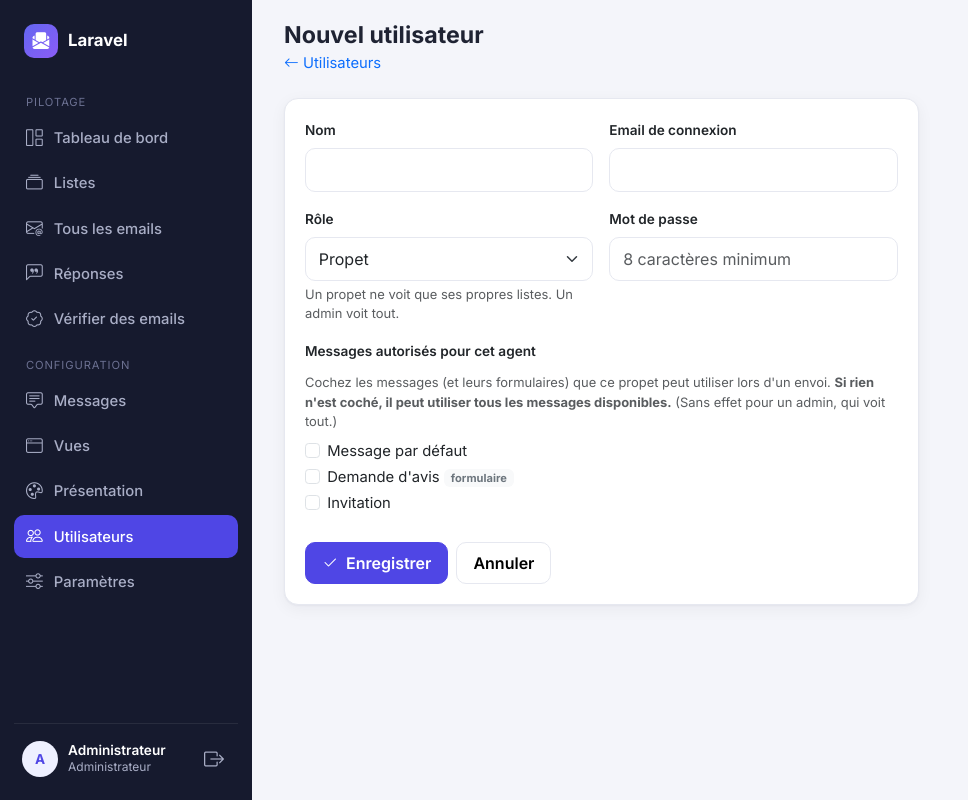
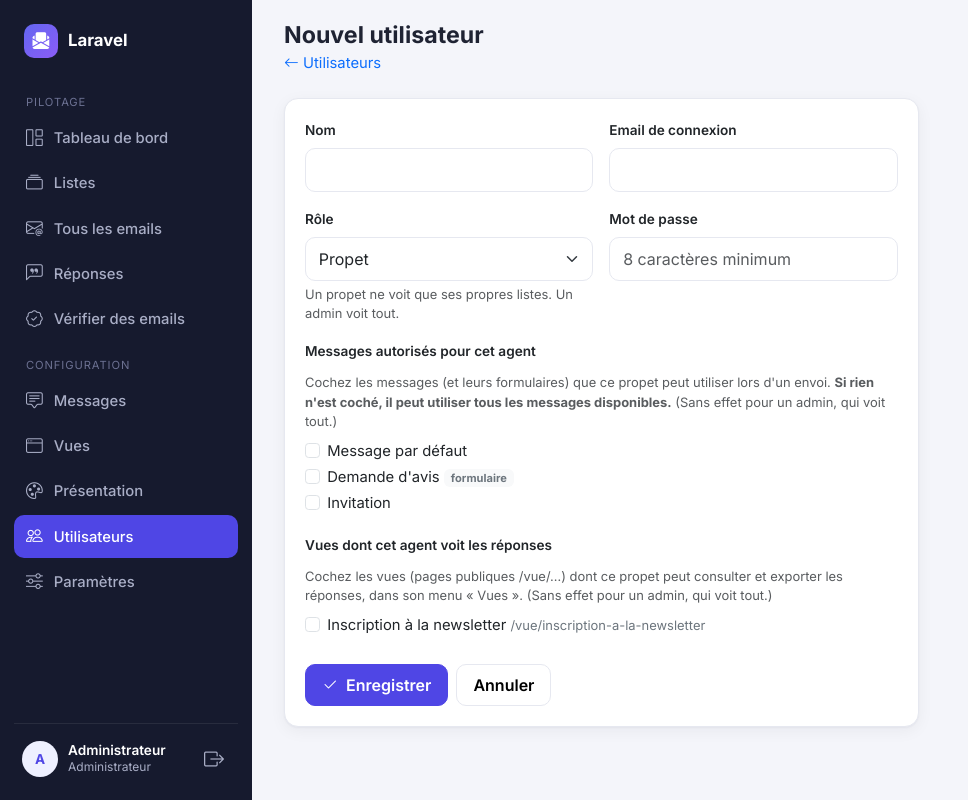
Before and after one commit to hurnt8/Ian-Dale, a Laravel app: page /admin/utilisateurs/create in a window 1280 px wide. Shown: the whole page, without its empty margins (0-968 px from the left). Run offline with Laravel 12, Linux system fonts and the light colour scheme; a user stored in the database is signed in; data comes from the database, SQL or seed files in the repository; tables that the repository leaves empty hold one stand-in row (values such as "Sample post"); some libraries are stand-ins or nearby versions; some web fonts are replaced.

Commit message:
mise aa jour

```diff
--- a/mailer-app/app/Http/Controllers/Admin/UserController.php
+++ b/mailer-app/app/Http/Controllers/Admin/UserController.php
@@ -5,6 +5,7 @@ namespace App\Http\Controllers\Admin;
 use App\Enums\Role;
 use App\Http\Controllers\Controller;
 use App\Models\MessageTemplate;
+use App\Models\Page;
 use App\Models\User;
 use Illuminate\Http\RedirectResponse;
 use Illuminate\Http\Request;
@@ -25,6 +26,8 @@ class UserController extends Controller
             'user' => new User(['role' => Role::Propet, 'is_active' => true]),
             'templates' => MessageTemplate::available()->get(),
             'assigned' => [],
+            'pages' => Page::orderByDesc('id')->get(),
+            'assignedPages' => [],
         ]);
     }
 
@@ -37,10 +40,13 @@ class UserController extends Controller
             'password' => ['required', Password::min(8)],
             'templates' => ['sometimes', 'array'],
             'templates.*' => ['integer', Rule::exists('message_templates', 'id')],
+            'pages' => ['sometimes', 'array'],
+            'pages.*' => ['integer', Rule::exists('pages', 'id')],
         ]);
 
         $user = User::create(['name' => $data['name'], 'email' => $data['email'], 'role' => $data['role'], 'password' => $data['password'], 'is_active' => true]);
         $user->allowedTemplates()->sync($data['templates'] ?? []);
+        $user->assignedPages()->sync($data['pages'] ?? []);
 
         return redirect()->route('admin.users.index')->with('success', 'Utilisateur créé.');
     }
@@ -51,6 +57,8 @@ class UserController extends Controller
             'user' => $user,
             'templates' => MessageTemplate::available()->get(),
             'assigned' => $user->allowedTemplates()->pluck('message_templates.id')->all(),
+            'pages' => Page::orderByDesc('id')->get(),
+            'assignedPages' => $user->assignedPages()->pluck('pages.id')->all(),
         ]);
     }
 
@@ -64,6 +72,8 @@ class UserController extends Controller
             'is_active' => ['sometimes', 'boolean'],
             'templates' => ['sometimes', 'array'],
             'templates.*' => ['integer', Rule::exists('message_templates', 'id')],
+            'pages' => ['sometimes', 'array'],
+            'pages.*' => ['integer', Rule::exists('pages', 'id')],
         ]);
 
         if ($user->is($request->user()) && ($data['role'] !== Role::Admin->value || ! $request->boolean('is_active'))) {
@@ -71,7 +81,8 @@ class UserController extends Controller
         }
 
         $templates = $data['templates'] ?? [];
-        unset($data['templates']);
+        $pages = $data['pages'] ?? [];
+        unset($data['templates'], $data['pages']);
 
         if (empty($data['password'])) {
             unset($data['password']);
@@ -80,6 +91,7 @@ class UserController extends Controller
 
         $user->update($data);
         $user->allowedTemplates()->sync($templates);
+        $user->assignedPages()->sync($pages);
 
         return redirect()->route('admin.users.index')->with('success', 'Utilisateur mis à jour.');
     }
--- a/mailer-app/resources/views/admin/users/form.blade.php
+++ b/mailer-app/resources/views/admin/users/form.blade.php
@@ -56,6 +56,21 @@
                     <div class="text-secondary small">Aucun message disponible. Créez-en dans Admin &gt; Messages.</div>
                 @endforelse
             </div>
+
+            <div class="col-12">
+                <label class="form-label">Vues dont cet agent voit les réponses</label>
+                <div class="form-text mb-2">Cochez les vues (pages publiques /vue/…) dont ce propet peut consulter et exporter les réponses, dans son menu « Vues ». (Sans effet pour un admin, qui voit tout.)</div>
+                @php $assignedPageIds = array_map('strval', old('pages', $assignedPages ?? [])); @endphp
+                @forelse($pages as $p)
+                    <div class="form-check">
+                        <input type="checkbox" name="pages[]" value="{{ $p->id }}" class="form-check-input" id="page{{ $p->id }}"
+                               @checked(in_array((string) $p->id, $assignedPageIds, true))>
+                        <label class="form-check-label" for="page{{ $p->id }}">{{ $p->title() }} <span class="text-secondary small">/vue/{{ $p->slug }}</span>@unless($p->is_published)<span class="badge bg-light text-secondary ms-1">brouillon</span>@endunless</label>
+                    </div>
+                @empty
+                    <div class="text-secondary small">Aucune vue. Créez-en dans Admin &gt; Vues.</div>
+                @endforelse
+            </div>
         </div>
         <div class="mt-4 d-flex gap-2">
             <button class="btn btn-primary"><i class="bi bi-check2 me-1"></i> Enregistrer</button>
--- a/mailer-app/resources/views/forms/show.blade.php
+++ b/mailer-app/resources/views/forms/show.blade.php
@@ -11,8 +11,6 @@
         <div class="pub-done">
             <div class="ic"><i class="bi bi-check-lg"></i></div>
             <h1 class="h4 fw-bold">{{ $form['thanks'] }}</h1>
-            <p class="text-secondary mb-4">Vous pouvez modifier votre réponse à tout moment avec le même lien.</p>
-            <a href="{{ url()->current() }}" class="btn btn-light">Modifier ma réponse</a>
         </div>
     @elseif($closed)
         <div class="pub-done closed">
```
Also changed, not shown: mailer-app/tests/Feature/PageTest.php (+18 -0 lines).
